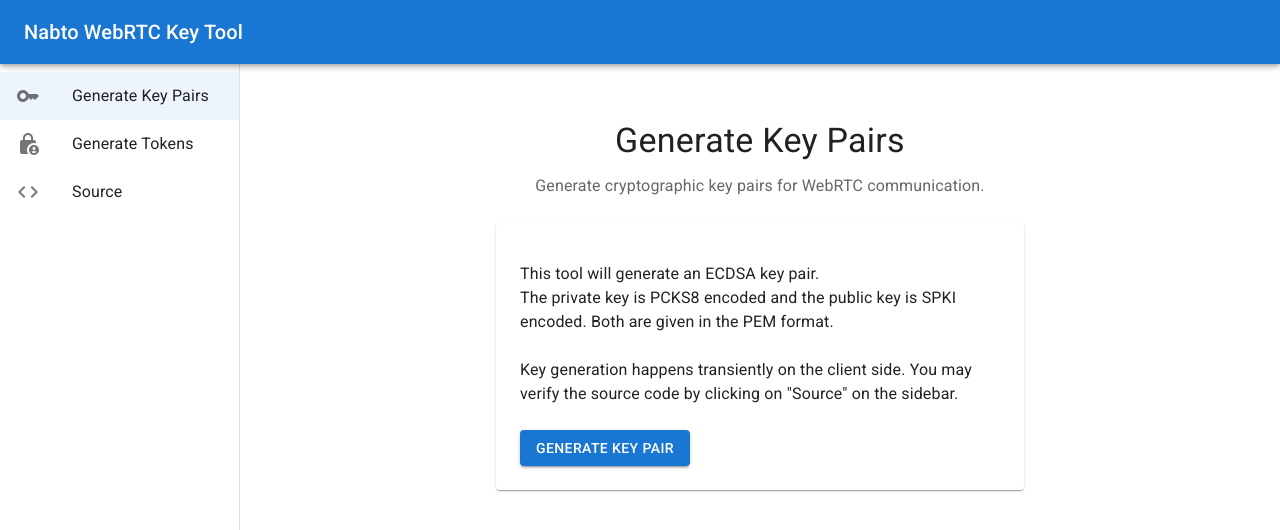
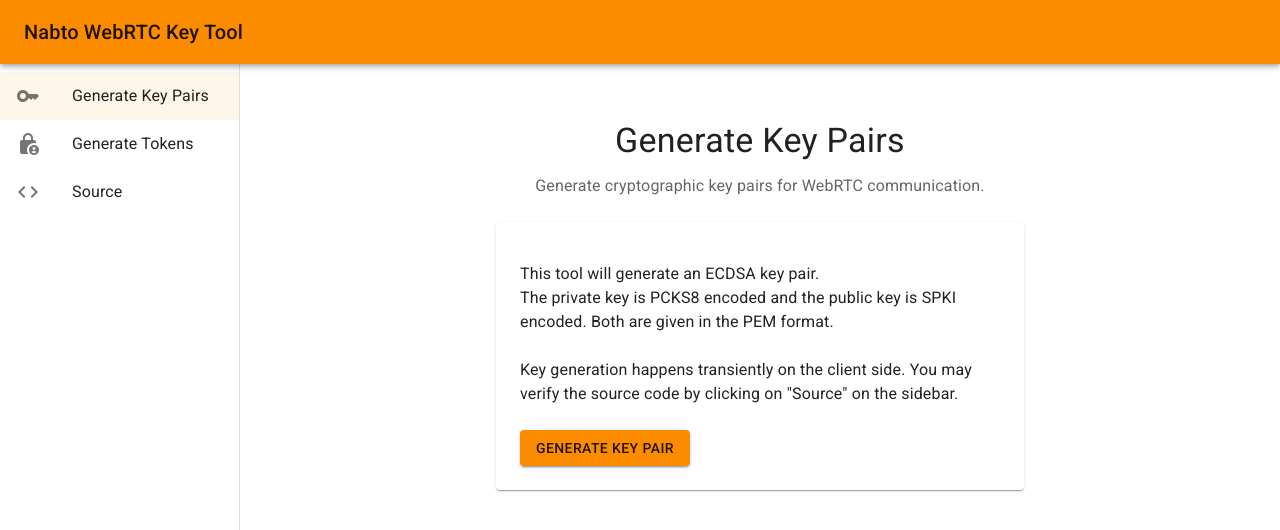
Before and after one commit to nabto/nabto-webrtc-key-tool, a React (Vite) app: page / in a window 1280 px wide. Shown: the top 530 px of the page. Built offline with nearby package versions, Linux system fonts and the light colour scheme.

Commit message:
change theme color to orange

```diff
--- a/src/main.tsx
+++ b/src/main.tsx
@@ -6,10 +6,27 @@
 import '@fontsource/roboto/400.css';
 import '@fontsource/roboto/500.css';
 import '@fontsource/roboto/700.css';
+import { createTheme, ThemeProvider } from '@mui/material/styles'
+import { orange } from '@mui/material/colors'
+
+const theme = createTheme({
+  palette: {
+    primary: {
+      main: orange[600],
+      light: orange[300],
+      dark: orange[800],
+    },
+    secondary: {
+      main: orange[800],
+    },
+  },
+})
 
 // eslint-disable-next-line
 createRoot(document.getElementById('root')!).render(
   <StrictMode>
-    <App />
+    <ThemeProvider theme={theme}>
+      <App />
+    </ThemeProvider>
   </StrictMode>,
 )
```
